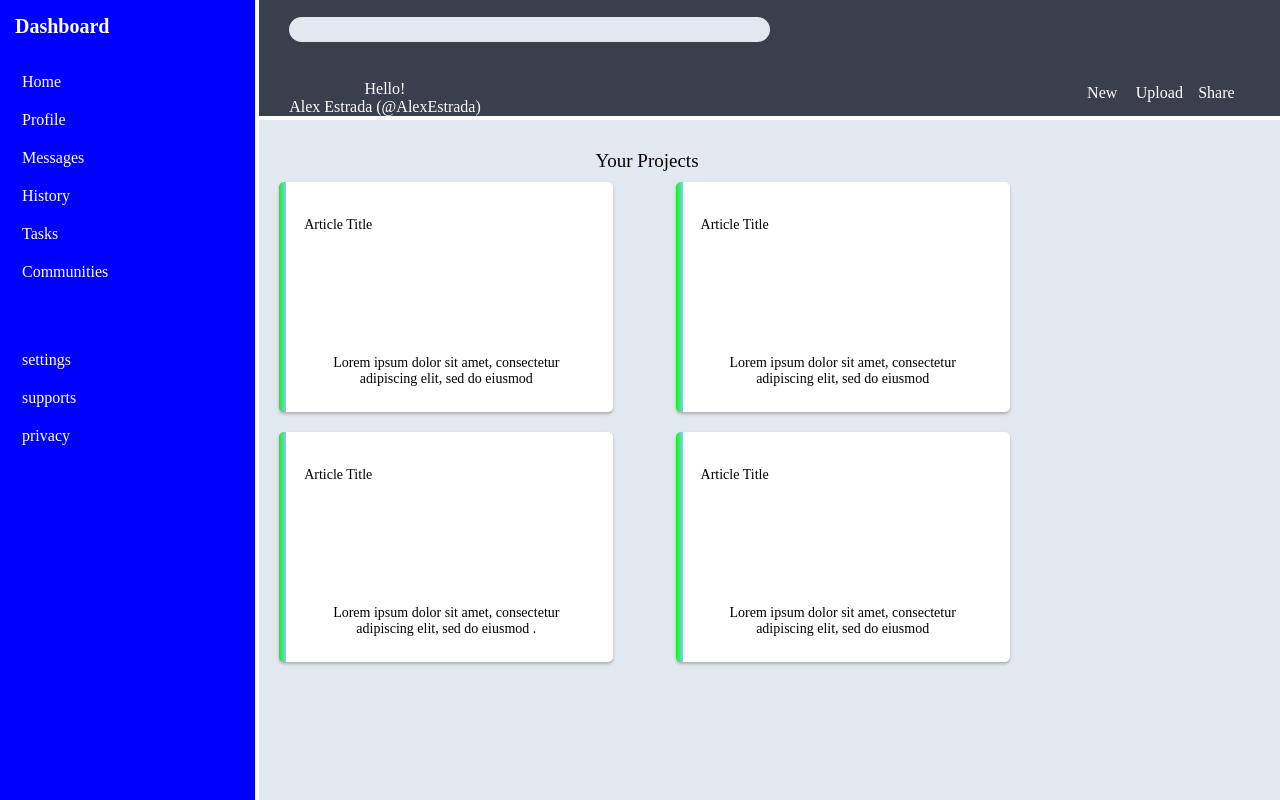
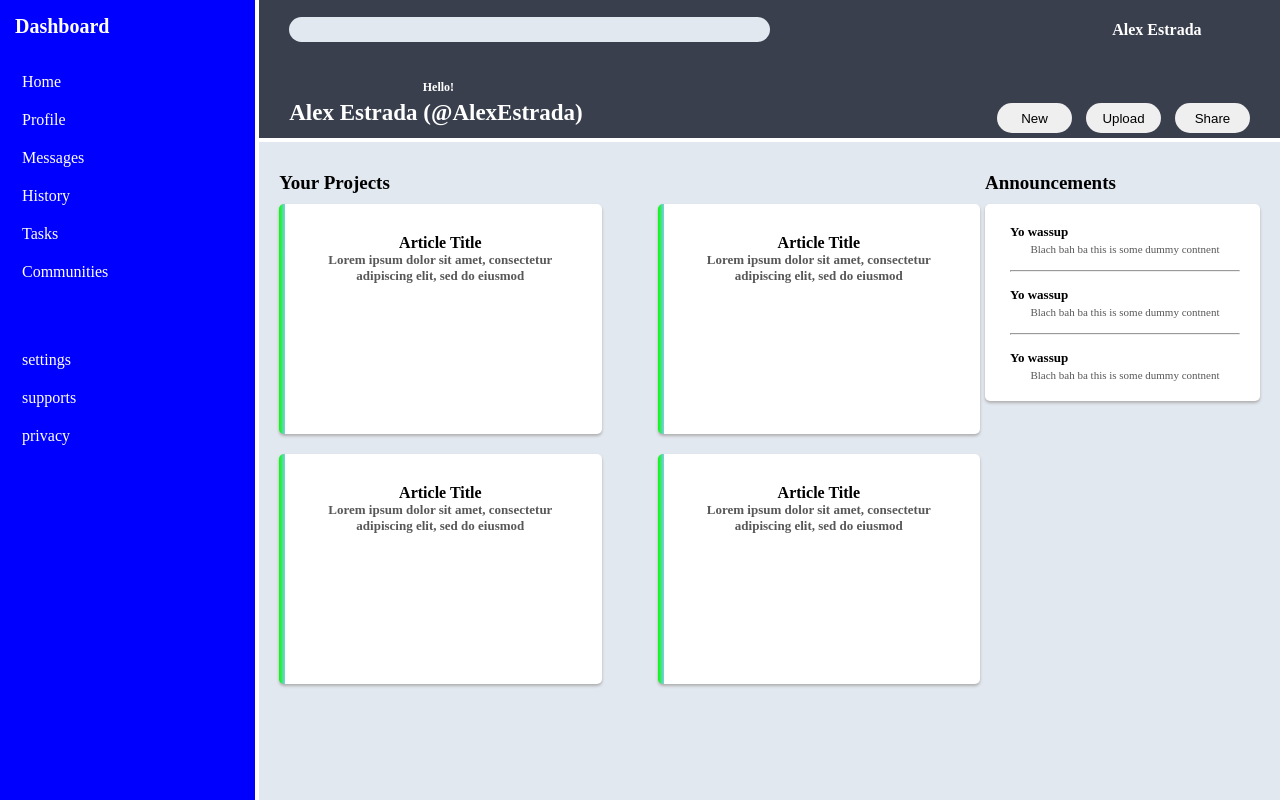
Before and after one commit to alexestrada1/dashboard, a plain HTML site: page index.html in a window 1280 px wide. Shown: the top 800 px of the page. Drawn offline with Linux system fonts and the light colour scheme.

Commit message:
Added announcements section and fixed header, also fixed styling in projects, plans to add logos and finishing styling touches

```diff
--- a/index.html
+++ b/index.html
@@ -17,6 +17,9 @@
                     <input class="search-input" type="text" id="searchresult" name="searchresult" value=""><br><br>
                 </form>
             </div>
+            <div class="profile-bar">
+              <div>Alex Estrada</div>
+          </div>
 
         </div>
         <div class="bottom-header">
@@ -25,19 +28,17 @@
             <div class="greeting">Hello!</div>
             <div class="name">Alex Estrada (@AlexEstrada)</div>
         </div>
-        <div class="menu">
-          <ul>
-            <li>New</li>
-            <li>Upload</li>
-            <li>Share</li>
-          </ul>
-        </div>
+        <div class="make-post">
+          <button class="head-button">New</button>
+          <button class="head-button">Upload</button>
+          <button class="head-button">Share</button>
+      </div>
         </div>
       </div>
 
       <div class="sidebar">
           <p>Dashboard</p>
-          <div class="Top">
+          <div class="top-sidebar">
           <ul>
             <li>Home</li>
             <li>Profile</li>
@@ -47,7 +48,7 @@
             <li>Communities</li>
           </ul>
         </div>
-        <div class="bottom">
+        <div class="bottom-sidebar">
         <ul>
             <li>settings</li>
             <li>supports</li>
@@ -62,22 +63,39 @@
 
           <div class="projects">
             <div class="card">
-              <p class="title">Article Title</p>
-              <p>Lorem ipsum dolor sit amet, consectetur adipiscing elit, sed do eiusmod</p>
+              <div class="project-title">Article Title</p>
+              <div class="project-description">Lorem ipsum dolor sit amet, consectetur adipiscing elit, sed do eiusmod</div>
+            </div>
             </div>
             <div class="card">
-              <p class="title">Article Title</p>
-              <p>Lorem ipsum dolor sit amet, consectetur adipiscing elit, sed do eiusmod</p>
+              <div class="project-title">Article Title</p>
+              <div class="project-description">Lorem ipsum dolor sit amet, consectetur adipiscing elit, sed do eiusmod</div>
+            </div>
+          </div>
+            <div class="card">
+              <div class="project-title">Article Title</p>
+              <div class="project-description">Lorem ipsum dolor sit amet, consectetur adipiscing elit, sed do eiusmod</div>
+             </div>
             </div>
             <div class="card">
-              <p class="title">Article Title</p>
-              <p>Lorem ipsum dolor sit amet, consectetur adipiscing elit, sed do eiusmod .</p>
-            </div>
-            <div class="card">
-              <p class="title">Article Title</p>
-              <p>Lorem ipsum dolor sit amet, consectetur adipiscing elit, sed do eiusmod </p>
+              <div class="project-title">Article Title</p>
+              <div class="project-description">Lorem ipsum dolor sit amet, consectetur adipiscing elit, sed do eiusmod</div>
             </div>
           </div>
+          </div>
+      </div>
+      <div class="announcements">
+        <div class="announcements-heading">Announcements</div>
+        <div class="announcement-section">
+          <div class="announcement-title">Yo wassup</div>
+          <div class="announcement-description"> Blach bah ba this is some dummy contnent</div>
+          <hr>
+          <div class="announcement-title">Yo wassup</div>
+          <div class="announcement-description"> Blach bah ba this is some dummy contnent</div>
+          <hr>
+          <div class="announcement-title">Yo wassup</div>
+          <div class="announcement-description"> Blach bah ba this is some dummy contnent</div>
+        </div>
       </div>
     </div>
     </div>
--- a/styles.css
+++ b/styles.css
@@ -37,6 +37,18 @@
     border-radius: 15px;
 
 }
+.profile-bar {
+    display: flex;
+    justify-content: space-around;
+    align-items:center;
+    width: 20vw;
+    max-width: 196.2px;
+    min-width: 156.2px;
+    margin-right: 25px;
+    margin-left: 15px;
+    font-weight: bold;
+}
+
 .bottom-header {
   display: flex;
   justify-content: space-between;
@@ -44,9 +56,21 @@
   margin: 20px 20px 0px 30px;
 }
 
-.logo {
-    justify-self: start;
-  }
+.profile-display {
+  align-items: center;
+  font-weight: bold;
+  margin-bottom: 12px;
+  margin-right: 12px;
+}
+.greeting {
+  font-size: 12px;
+  margin-bottom: 5px;
+  padding-left: 5px;
+}
+
+.name {
+  font-size: 23px;
+}
 .menu {
     align-self: center;
   }
@@ -55,15 +79,16 @@
     grid-template-columns: 1fr 1fr 1fr;
   }
 
-.menu ul,
-.menu li {
-    font-size: 16px;
-    list-style-type: none;
-    border: none;
-    border-radius: 15px;
-    margin-bottom: 5px;
-    margin-right: 10px;
-  }
+.head-button{
+  color: black;
+  font-weight: 500;
+  width: 75px;
+  height: 30px;
+  border-radius: 15px;
+  border: none;
+  margin-bottom: 5px;
+  margin-right: 10px;
+}
 
 .sidebar {
     color: white;
@@ -95,10 +120,10 @@
     padding-bottom: 20px;
   }
 
-  .Top {
+  .top-sidebar {
     grid-row: 2/3;
   }
-  .bottom{
+  .bottom-sidebar{
     padding-top: 15px;
     grid-row: 3/4;
   }
@@ -108,27 +133,6 @@
     font-weight: 500;
   }
 
-.sidebar .side-content {
-    background-color: white;
-    color: black;
-    font-size: 16px;
-    font-weight: normal;
-  }
-
-.nav {
-    background-color: lightgray;
-  }
-.nav ul{
-    list-style-type: none;
-    display: grid;
-    grid-template-columns: 1fr 1fr 1fr;
-  }
-
-.nav ul li {
-    font-size: 16px;
-    text-transform: uppercase;
-
-  }
 .main{
     background-color: rgba(226,232,240,255);
     grid-column: 2 / 3;
@@ -146,9 +150,10 @@
   }
 
 .project-heading {
-    font-weight: 500;
+    font-weight: bold;
     font-size: 19px;
     margin-bottom: 10px;
+    display: flex;
   }
 
 .projects{
@@ -168,21 +173,50 @@
   padding: 30px 20px 20px 20px;
   display: flex;
   flex-direction: column;
-  justify-content: space-between;
+  justify-content: flex-start;
   background-image: linear-gradient(left, lime, #88c7ff 2%, transparent 2%, transparent 100%);
   background-image: -webkit-linear-gradient(left, lime, #88c7ff 2%, transparent 2%, transparent 100%)
 
 }
-.title{
-  font-weight: 500;
+.project-title{
+  font-weight: bold;
   font-size: 16px;
+
+}
+.project-description{
+  font-size: 13px;
+  color: rgb(88, 88, 88);
+}
+
+.announcements{
+  grid-column: 2/3;
+  grid-row: 1/2;
+  padding-bottom: 10px;
+}
+.announcements-heading{
+  font-weight: bold;
+  font-size: 19px;
+  margin-bottom: 10px;
   display: flex;
-  text-align: center;
 }
-.card p{
+.announcement-section{
+  background-color: white;
+  box-shadow: 0px 2px 3px rgb(175, 175, 175);
+  padding: 20px 20px 20px 25px;
+  border-radius: 5px;
+  min-width: 230px;
+}
+.announcement-title {
+  font-weight: bold;
   font-size: 13px;
-  color: black;
-  font-weight: normal;
-  font-size: 14px;
-  padding: 5px;
+  margin-bottom: 3px;
+  display: flex;
 }
+.announcement-description {
+  font-size: 11px;
+  color: rgb(88, 88, 88);
+}
+
+hr {
+  margin: 15px 0 15px 0;
+}
```
